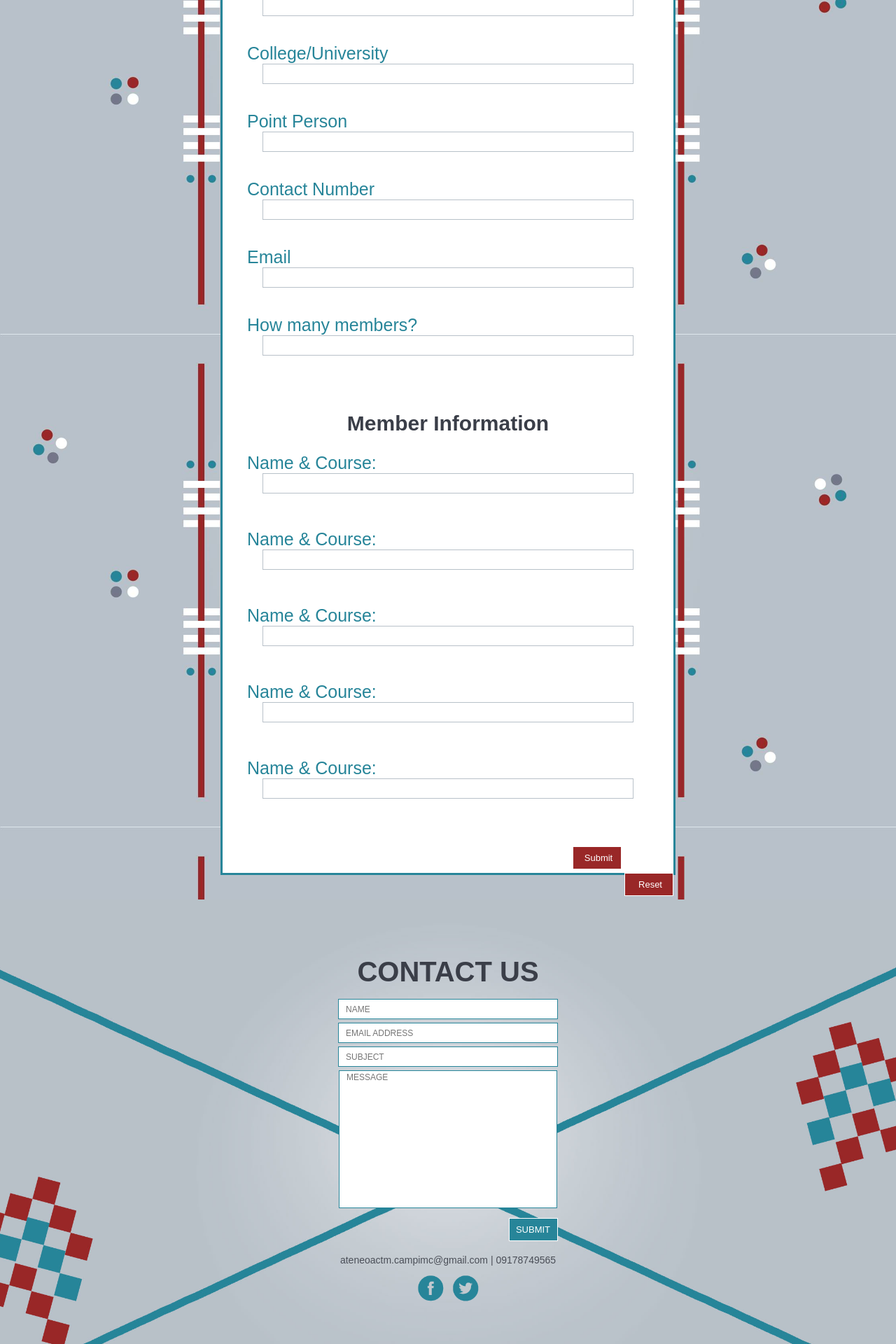
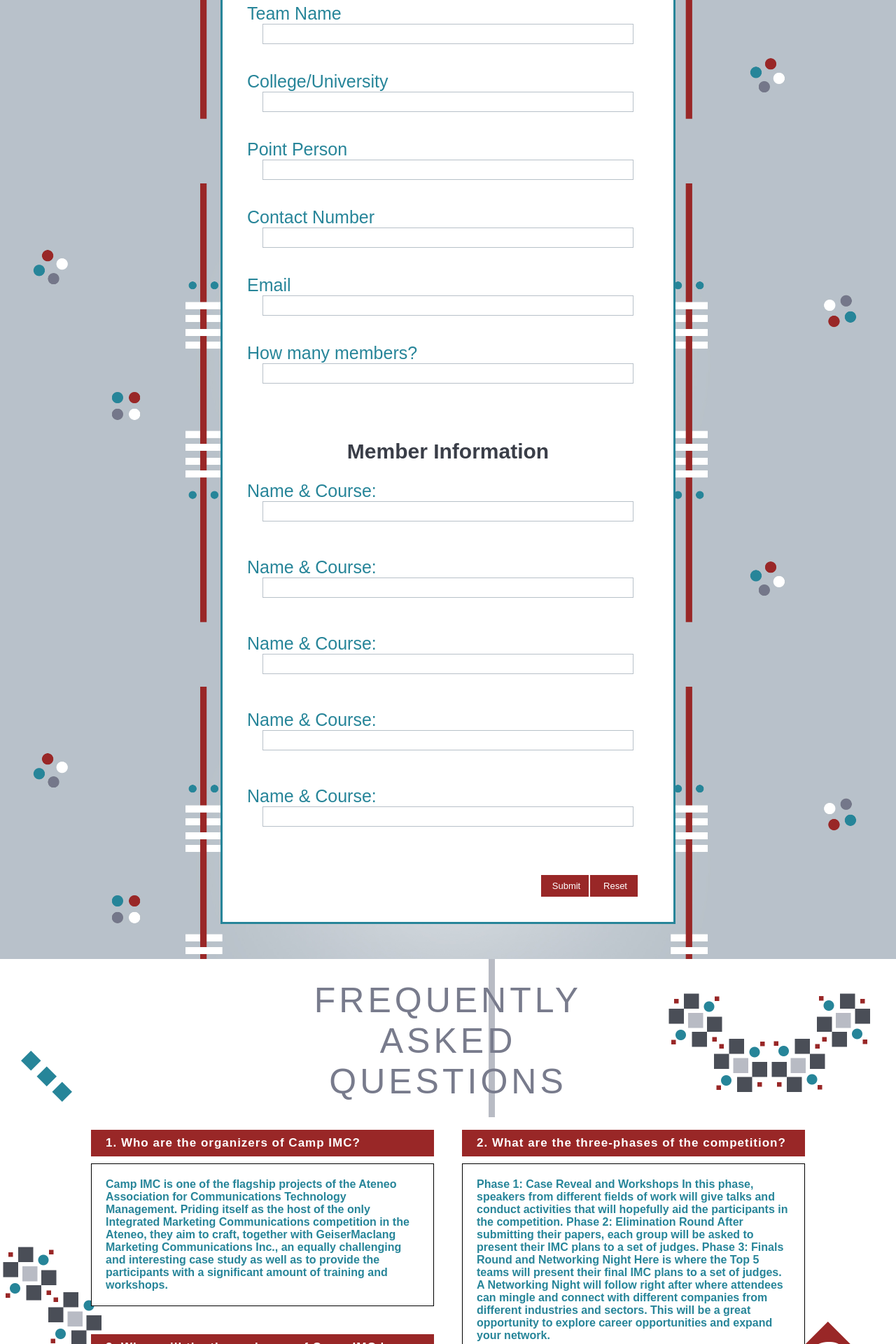
Before and after one commit to allisonjulian/campimc, a PHP site: page / in a window 1280 px wide. Shown: the part 3520-5440 px from the top of the page at 70% size. Run offline with PHP 8.4, Linux system fonts and the light colour scheme; some libraries are stand-ins or nearby versions.

Commit message:
Final fixes

```diff
--- a/index.html
+++ b/index.html
@@ -116,7 +116,7 @@
 		<form action="submit.php" method="post">
 			<h1> <strong> CAMP IMC Registration Form </strong></h1>
 
-			<div class ="team">
+			<div class ="team" style="overflow:hidden;">
 				<h2> Team Information </h2>
 
 
@@ -154,100 +154,124 @@
 				<label>	Name & Course: <br><input type = "text" name = "fifthmember"></label> <br><br>
 
 				<br>
-				<div class="row">
-					<input type ="submit" >
+				<div class="row" style="overflow:hidden;padding-right:50px;margin-bottom:30px;">
 					<input type="reset">
+					<input type ="submit">
+
 				</div>
 			</div>
 		</form>
 
 	</div>
-<!-- <div id="faqs" style="height: 130%;">
+<div id="faqs" style="">
 	<div class="content">
 		<p>FREQUENTLY<br>ASKED<br>QUESTIONS</p>
 	</div>
-			<div class="question1" style="width: 400px; height: 70px; overflow: hidden; text-overflow: ellipsis; white-space: nowrap;">
-			<p>1.Who are the organizers of Camp IMC?</p>
+	<div class="left-column">
+		<div class="block">
+			<div class="question" style="">
+				<p>1. Who are the organizers of Camp IMC?</p>
 			</div>
-			<div class="answer1" style="width: 400px; height: 130px; overflow: hidden; text-overflow: ellipsis; white-space: nowrap;">
-			<p>Camp IMC is one of the flagship projects of the Ateneo <br>
-			Association for Communications Technology Management. <br>
-			Priding itself as the host of the only Integrated Marketing<br> Communications competition in the Ateneo, they aim to craft,<br>
-			together with GeiserMaclang Marketing Communications Inc.,<br>
-			an equally challenging and interesting case study as well<br>
-			as to provide the participants with a significant amount<br>
+			<div class="answer" style="">
+			<p>Camp IMC is one of the flagship projects of the Ateneo
+			Association for Communications Technology Management.
+			Priding itself as the host of the only Integrated Marketing Communications competition in the Ateneo, they aim to craft,
+			together with GeiserMaclang Marketing Communications Inc.,
+			an equally challenging and interesting case study as well
+			as to provide the participants with a significant amount
 			of training and workshops.</p>
 			</div>
-			<div class="question2" style="width: 400px; height: 70px; overflow: hidden; text-overflow: ellipsis; white-space: nowrap;">
-			<p>2. What are the three-phases of the <br> competition?</p>
 		</div>
-			<div class="answer2" style="width: 400px; height: 130px; overflow: hidden; text-overflow: ellipsis; white-space: nowrap;">
-			<p> <b>Phase 1: Case Reveal and Workshops</b><br>
-			In this phase, speakers from different fields of work<br>
-			will give talks and conduct activities that will hopefully<br>
-			aid the participants in the competition.<br>
-			<b>Phase 2: Elimination Round</b><br>
-			After submitting their papers, each group will be asked<br>
-			to present their IMC plans to a set of judges.<br>
-			<b>Phase 3: Finals Round and Networking Night</b><br>
-			Here is where the Top 5 teams will present their final<br>
-			IMC plans to a set of judges. A Networking Night will<br>
-			follow right after where attendees can mingle and connect<br>
-			with different companies from different industries and<br>
-			sectors. This will be a great opportunity to explore career<br> opportunities and expand your network.</p>
+		<div class="block">
+			<div class="question" >
+				<p>3. When will the three phases of Camp IMC be held?</p>
 			</div>
-			<div class="question3" style="width: 400px; height: 70px; overflow: hidden; text-overflow: ellipsis; white-space: nowrap;">
-			<p>3. When will the three phases of Camp IMC <br> be held?</p>
-			</div>
-			<div class="answer3" style="width: 400px; height: 130px; overflow: hidden; text-overflow: ellipsis; white-space: nowrap;">
+			<div class="answer">
 				<p> Phase 1: March 11, 2017<br>
 				Phase 2: March 25, 2017<br>
 				Phase 3: April 1, 2017</p>
 			</div>
 		</div>
-<div id="faqs" style="height: 130%;">
-
-			<div class="question4" style="width: 400px; height: 70px; overflow: hidden; text-overflow: ellipsis; white-space: nowrap;">
-			<p>4. Where will the three phases of Camp IMC <br> be held? </p>
+		<div class="block">
+			<div class="question">
+				<p>5. How do I go to the venue?</p>
 			</div>
-			<div class="answer4" style="width: 400px; height: 130px; overflow: hidden; text-overflow: ellipsis; white-space: nowrap;">
-			<p> Phase 1: Sec C201 A (P&G Lecture Hall), Ateneo de<br>
-			&nbsp &nbsp &nbsp Manila University<br>
-			Phase 2: Escaler Hall, Ateneo de Manila University<br>
+			<div class="answer" >
+				<p> Available soon!</p>
+			</div>
+		</div>
+		<div class="block">
+			<div class="question">
+			<p>7. When is the deadline of application? </p>
+			</div>
+			<div class="answer">
+			<p> March 9, 2017, 11:59 PM</p>
+			</div>
+		</div>
+		<div class="block">
+			<div class="question">
+			<p>9. Is it okay to have team members from different universities? </p>
+			</div>
+			<div class="answer">
+			<p> Yes! Team members need not come from the same university.</p>
+			</div>
+		</div>
+	</div>
+	<div class="right-column">
+		<div class="block">
+			<div class="question" style="">
+				<p>2. What are the three-phases of the competition?</p>
+			</div>
+			<div class="answer" style="">
+				<p> <b>Phase 1: Case Reveal and Workshops</b>
+				In this phase, speakers from different fields of work
+				will give talks and conduct activities that will hopefully
+				aid the participants in the competition.
+				<b>Phase 2: Elimination Round</b>
+				After submitting their papers, each group will be asked
+				to present their IMC plans to a set of judges.
+				<b>Phase 3: Finals Round and Networking Night</b>
+				Here is where the Top 5 teams will present their final
+				IMC plans to a set of judges. A Networking Night will
+				follow right after where attendees can mingle and connect
+				with different companies from different industries and
+				sectors. This will be a great opportunity to explore career opportunities and expand your network.</p>
+			</div>
+		</div>
+		<div class="block">
+			<div class="question">
+				<p>4. Where will the three phases of Camp IMC  be held? </p>
+			</div>
+			<div class="answer">
+			<p> Phase 1: Sec C201 A (P&G Lecture Hall), Ateneo de
+			&nbsp &nbsp &nbsp Manila University
+			Phase 2: Escaler Hall, Ateneo de Manila University
 			Phase 3: Eastwood City, Libis</p>
 			</div>
-			<div class="question5" style="width: 400px; height: 70px; overflow: hidden; text-overflow: ellipsis; white-space: nowrap;">
-			<p>5. How do I go to the venue?</p>
 		</div>
-			<div class="answer5" style="width: 400px; height: 130px; overflow: hidden; text-overflow: ellipsis; white-space: nowrap;">
-			<p> Available soon!</p>
-			</div>
-			<div class="question6" style="width: 400px; height: 70px; overflow: hidden; text-overflow: ellipsis; white-space: nowrap;">
+		<div class="block">
+			<div class="question">
 			<p>6. Are there any application fees? </p>
 			</div>
-			<div class="answer6" style="width: 400px; height: 130px; overflow: hidden; text-overflow: ellipsis; white-space: nowrap;">
+			<div class="answer">
 			<p> There are no application fees. </p>
 			</div>
-			<div class="question7" style="width: 400px; height: 70px; overflow: hidden; text-overflow: ellipsis; white-space: nowrap;">
-			<p>7. When is the deadline of application? </p>
 		</div>
-			<div class="answer7" style="width: 400px; height: 130px; overflow: hidden; text-overflow: ellipsis; white-space: nowrap;">
-			<p> March 9, 2017, 11:59 PM</p>
+		<div class="block">
+
+			<div class="question">
+			<p>8. When is the deadline of paper  submission?</p>
+			</div>
+			<div class="answer">
+			<p> March 23, 2017, 11:59 PM.</p>
+			</div>
 		</div>
 
-			<div class="question8" style="width: 400px; height: 70px; overflow: hidden; text-overflow: ellipsis; white-space: nowrap;">
-			<p>8. When is the deadline of paper <br> submission?</p>
 	</div>
-			<div class="answer8" style="width: 400px; height: 130px; overflow: hidden; text-overflow: ellipsis; white-space: nowrap;">
-			<p> March 23, 2017, 11:59 PM.</p>
+
+
+
 </div>
-			<div class="question9" style="width: 400px; height: 70px; overflow: hidden; text-overflow: ellipsis; white-space: nowrap;">
-			<p>9. Is it okay to have team members from<br> different universities? </p>
-			</div>
-			<div class="answer9" style="width: 400px; height: 130px; overflow: hidden; text-overflow: ellipsis; white-space: nowrap;">
-			<p> Yes! Team members need not come from the same university.</p>
-			</div>
-</div> -->
 
 <div id="contact" align="center" style="">
 	<div class="contactcontainer">
--- a/style.css
+++ b/style.css
@@ -472,9 +472,10 @@ height: 720px;
 	width: 70px;
 	height: 33px;
 	text-align: center !important;
-	margin-left:500px;
 	font-size: 13px;
 	font-family: 'Mosk', sans-serif;
+	float: right;
+	display: block;
 }
 .team input[type=reset]{
 	background-color:  #992727 !important;
@@ -487,9 +488,10 @@ height: 720px;
 	font-size: 13px;
 	text-align:center !important;
 	font-family: 'Mosk', sans-serif;
+	display: block;
 }
 #reg .form .p{
-	font-color: red;
+	color: red;
 }
 
 .team label{
@@ -615,20 +617,20 @@ height: 720px;
 /*---FAQs---*/
 
 #faqs {
-	background-image: url(images/5-FAQS2.jpg);
+	background-image: url('images/5-FAQS.jpg');
 	background-position: center;
-	-webkit-background-size: cover;
-	-moz-background-size: cover;
-	background-size: cover;
-	-o-background-size: cover;
+	-webkit-background-size: contain;
+	-moz-background-size: contain;
+	-o-background-size: contain;
 	width: 100%;
-	height: 100%;
 	margin: 0 auto;
+	overflow: hidden;
+	padding-top: 30px;
+	padding-bottom: 30px;
 }
 
 #faqs .content {
 
-	margin-left: 450px;
 	width: 100%;
 
 }
@@ -640,42 +642,74 @@ height: 720px;
 	font-size: 50px;
 	letter-spacing: 5px;
 	text-align: center;
-	width: 450px;
+	width: 100%;
 	}
 
+#faqs .left-column,#faqs .right-column {
+	width: 50%;
+	float: left;
+}
+
+#faqs .left-column {
+	overflow: hidden;
+}
+
+#faqs .left-column .block .question, #faqs .left-column .block .answer {
+	float: right;
+	margin-right: 20px;
+}
+
+#faqs .left-column .block .answer {
+	margin-bottom: 40px;
+}
+#faqs .right-column .block .question, #faqs .right-column .block .answer {
+	margin-left: 20px;
+}
+
+/* #faqs .left-column {
+	padding-right: 40px;
+}
+#faqs .right-column {
+	padding-left: 40px;
+} */
 #faqs .content br {
 	margin-bottom: 18px;
 	align-content: right;
 	}
 
-#faqs .question1 {
+
+#faqs .question {
+	width: 400px;
 	background-color: #992727;
 	padding: 0px 21px 0px;
-	height: 60px;
-	width: 423px;
-	margin-top: 30px;
-	margin-left: 190px;
-	position: absolute;
-
+	width: 420px;
+	width: 70%;
 }
-#faqs .question1 p {
+#faqs .block {
+	margin-top: 40px;
+	margin-bottom: 40px;
+	width: 100%;
+}
+#faqs .question p {
 	color: #ffffff;
 	font-family: 'Mosk', sans-serif;
 	font-weight: 600;
 	font-size: 17px;
 	letter-spacing: 1px;
-	text-align: justify;
-	width: 270px;
+	text-align: left;
+
 	word-wrap: break-word;
+	padding-top: 9px;
+	padding-bottom: 9px;
 	}
-#faqs .answer1 {
+#faqs .answer {
 	border: 1px solid black;
-	padding: 0px 20px 75px;
-	width: 420px;
-	margin-top: 110px;
-	margin-left: 190px;
-	position: absolute;
+	width: 70%;
+	padding: 20px;
+	margin-top: 10px;
+	background: white;
 }
+
 
 #faqs .question2 {
 	background-color: #992727;
@@ -904,16 +938,15 @@ height: 720px;
 	color: #278599;
 	font-family: 'Mosk', sans-serif;
 	font-weight: 600;
-	font-size: 16;
-	text-align: justify;
-	width: 270px;
+	font-size: 16px;
 	word-wrap: break-word;
+	margin: 0;
 }
 
 .form {
 
 	background-image: url('images/form.jpg');
-	background-position: top;
+	background-position: center;
 	-webkit-background-size: contain;
 	-moz-background-size: contain;
 	-o-background-size: contain;
@@ -925,6 +958,8 @@ height: 720px;
 	font-family: 'Mosk', sans-serif;
 
 	font-size:15px;
+	padding-bottom: 50px;
+	padding-top: 40px;
 }
 
 .form form {
@@ -966,6 +1001,13 @@ height: 720px;
 		margin-right: 50px;
 	}
 
+	#reg {
+		height: 50vw!important;
+	}
+	 #video, iframe {
+	 	height: 57vw!important;
+	 }
+
 	.team .row {
 		float: right;
 		display: inline-block;
--- a/submit.php
+++ b/submit.php
@@ -25,7 +25,7 @@
 			$dbConnection = null;
 			$statement = null;
 
-			header("Location: index.html");
+			header("Location: index.php");
 		}
 	} catch (PDOException $e) {
 	    echo 'Error: ' . $e->getMessage();
```
Also changed, not shown: images/5-FAQS.jpg (added), images/form.jpg. Lines whose indentation alone changed are shown as unchanged.
